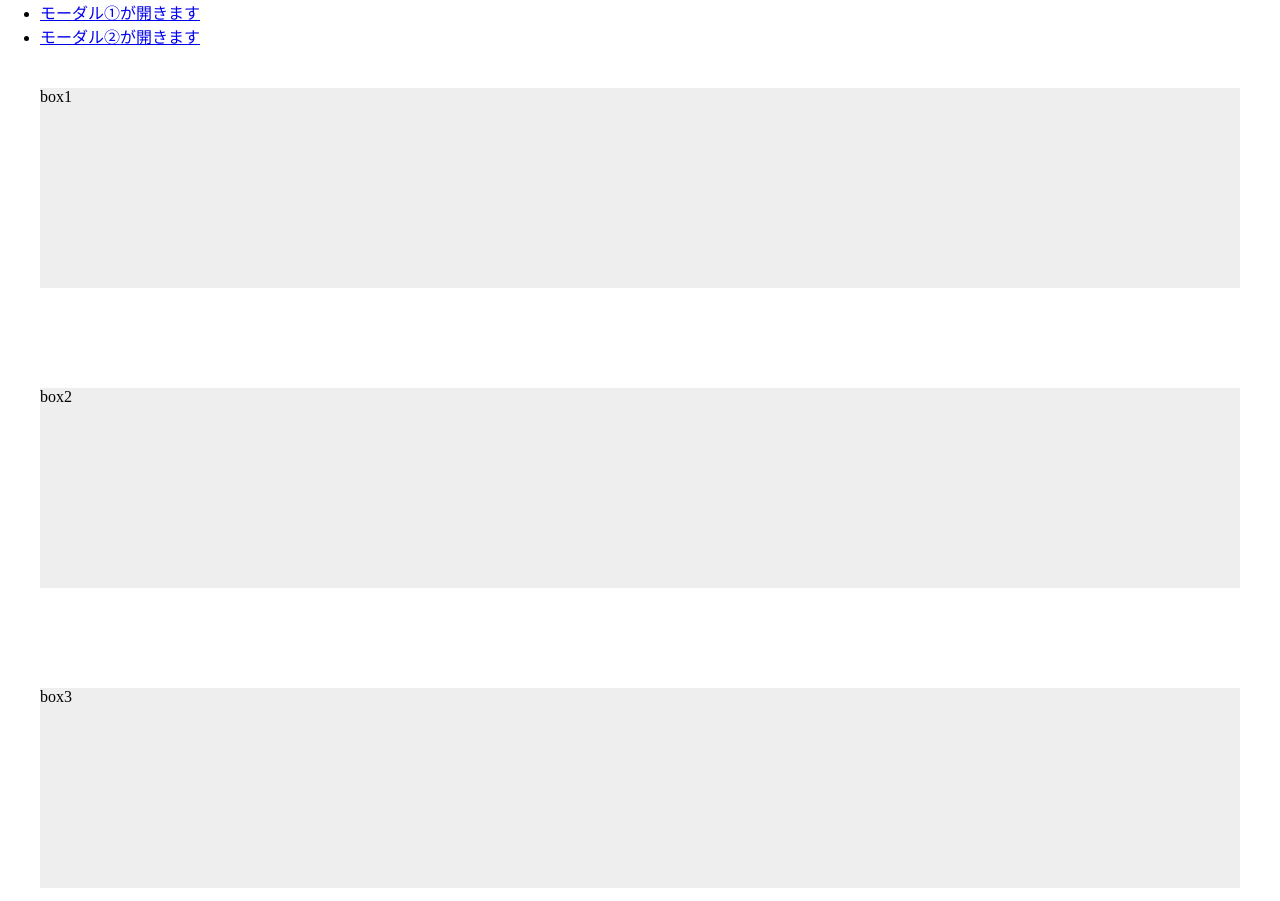
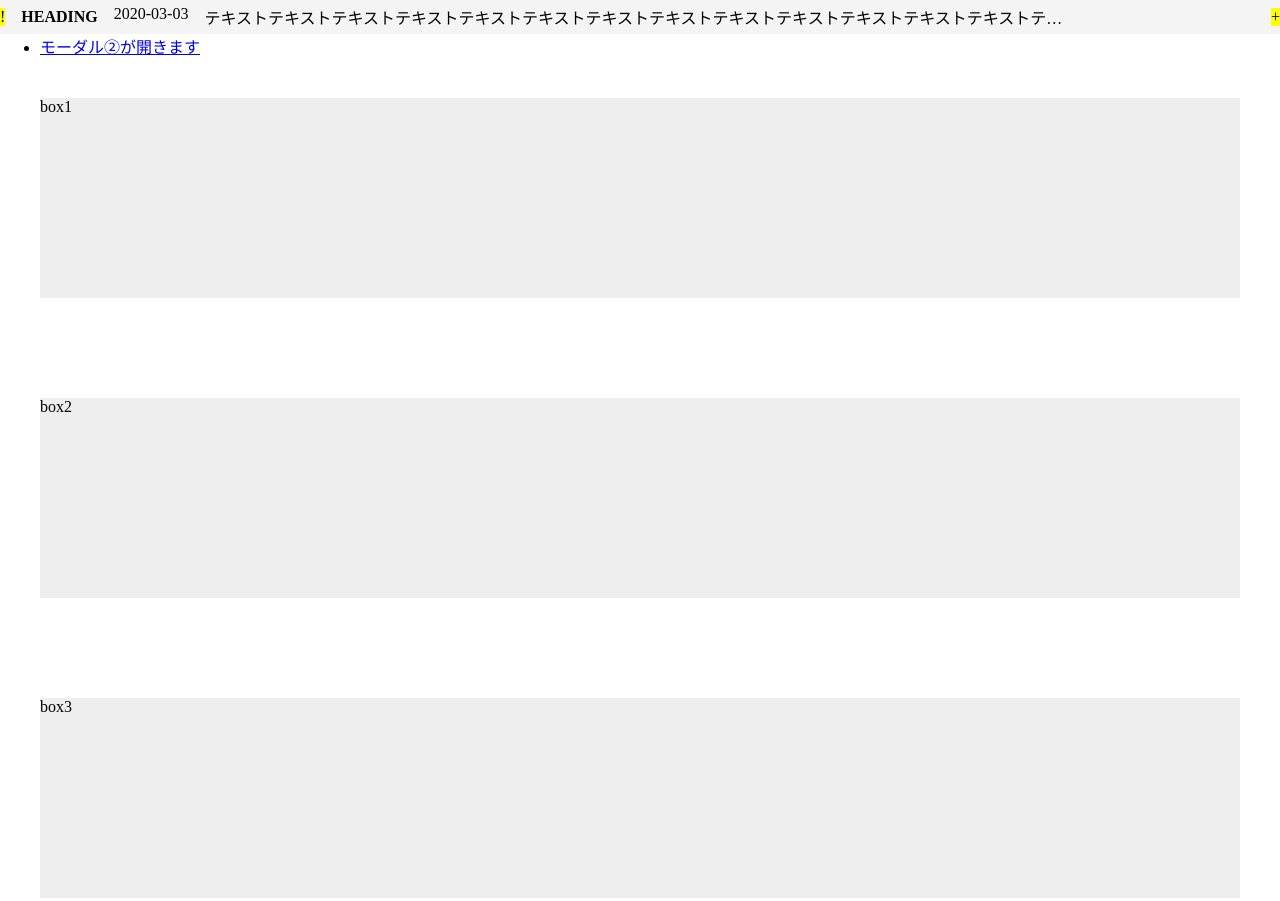
Before and after one commit to TomohitoArakawa/modal, a plain HTML site: page index.html in a window 1280 px wide. Shown: the top 901 px of the page. Drawn offline with Linux system fonts and the light colour scheme.

Commit message:
Add maxWidth function

```diff
--- a/index.html
+++ b/index.html
@@ -2,6 +2,7 @@
 <html lang="en">
 <head>
     <meta charset="UTF-8">
+    <meta name="viewport" content="width=device-width, initial-scale=1.0">
     <title>Modal</title>
     <link rel="stylesheet" href="./style.css">
     <style>
@@ -11,6 +12,66 @@
         html, body {
             height: 100%;
             width: 100%;
+        }
+        .announcement {
+            display: flex;
+            align-items: center;
+            text-decoration: none;
+            color: #000;
+            width: 100%;
+            height: 34px;
+            background: #f4f4f4;
+            overflow: hidden;
+        }
+        .announcement::before {
+            content: "!";
+            display: block;
+            background: yellow;
+            margin-right: 1em;
+        }
+        .announcement::after {
+            content: "+";
+            display: block;
+            background: yellow;
+            margin-left: auto;
+        }
+        .announcement__heading {
+            font-weight: bold;
+        }
+        .announcement__list {
+            list-style: none;
+            padding: 0;
+        }
+        .announcement__list-item {
+            display: none;
+            overflow: hidden;
+        }
+        .announcement__list-item:first-child {
+            display: flex;
+        }
+        .announcement__date {
+            flex: none;
+            display: block;
+            margin-left: 1em;
+        }
+        .announcement__title {
+            flex: none;
+            display: block;
+            margin-left: 1em;
+            overflow: hidden;
+            text-overflow: ellipsis;
+            white-space: nowrap;
+        }
+        @media screen and ( max-width: 767px ) {
+            .announcement__heading {
+                display: none;
+            }
+            .announcement__date {
+                display: none;
+            }
+            .announcement__title {
+                margin-left: 0;
+            }
         }
         .js-locked {
             box-sizing: border-box;
@@ -78,6 +139,7 @@
     <script>
         (function(){
             window.addEventListener( 'load' , function() {
+                announcementMaxWidth();
                 var modal = document.querySelectorAll( '.js-modal' );
                 if ( 0 < modal.length ) {
                     var winScrollTop = null,
@@ -117,12 +179,41 @@
                     }
                 }
             });
+            window.addEventListener( 'resize' , announcementMaxWidth , false );
         }());
+        function announcementMaxWidth() {
+            var announcement = document.querySelector( '.announcement' ),
+                announcementWidth = announcement.offsetWidth;
+                announcementTitle = document.querySelectorAll( '.announcement__title' );
+            for ( var i = 0; i < announcementTitle.length; i++ ) {
+                if ( window.innerWidth <= 767 ) {
+                    announcementTitle[i].style.maxWidth = announcementWidth * 0.85 + 'px';
+                } else {
+                    announcementTitle[i].style.maxWidth = announcementWidth * 0.68 + 'px';
+                }
+            }
+        }
     </script>
 </head>
 <body>
+    <a href="javascript:void(0)" data-modal="modal-001" class="announcement js-modal-open">
+        <span class="announcement__heading">HEADING</span>
+        <ul class="announcement__list">
+            <li class="announcement__list-item">
+                <span class="announcement__date">2020-03-03</span>
+                <span class="announcement__title">テキストテキストテキストテキストテキストテキストテキストテキストテキストテキストテキストテキストテキストテキストテキストテキスト</span>
+            </li>
+            <li class="announcement__list-item">
+                <span class="announcement__date">2020-03-02</span>
+                <span class="announcement__title">TITLE②</span>
+            </li>
+            <li class="announcement__list-item">
+                <span class="announcement__date">2020-03-01</span>
+                <span class="announcement__title">TITLE③</span>
+            </li>
+        </ul>
+    </a>
     <ul>
-        <li><a href="javascript:void(0)" data-modal="modal-001" class="js-modal-open">モーダル①が開きます</a></li>
         <li><a href="javascript:void(0)" data-modal="modal-002" class="js-modal-open">モーダル②が開きます</a></li>
     </ul>
     <div id="modal-001" class="modal js-modal">
```
